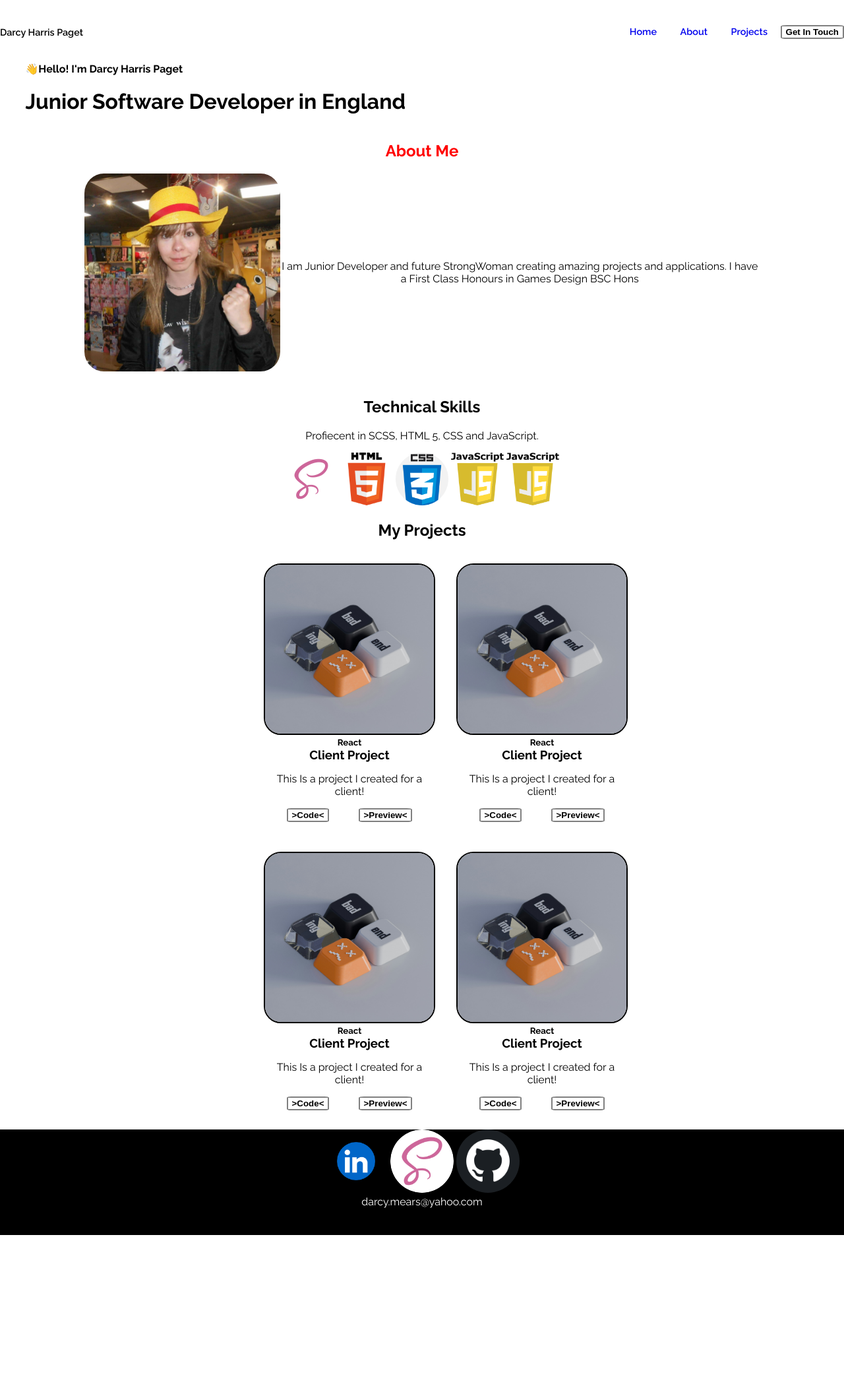
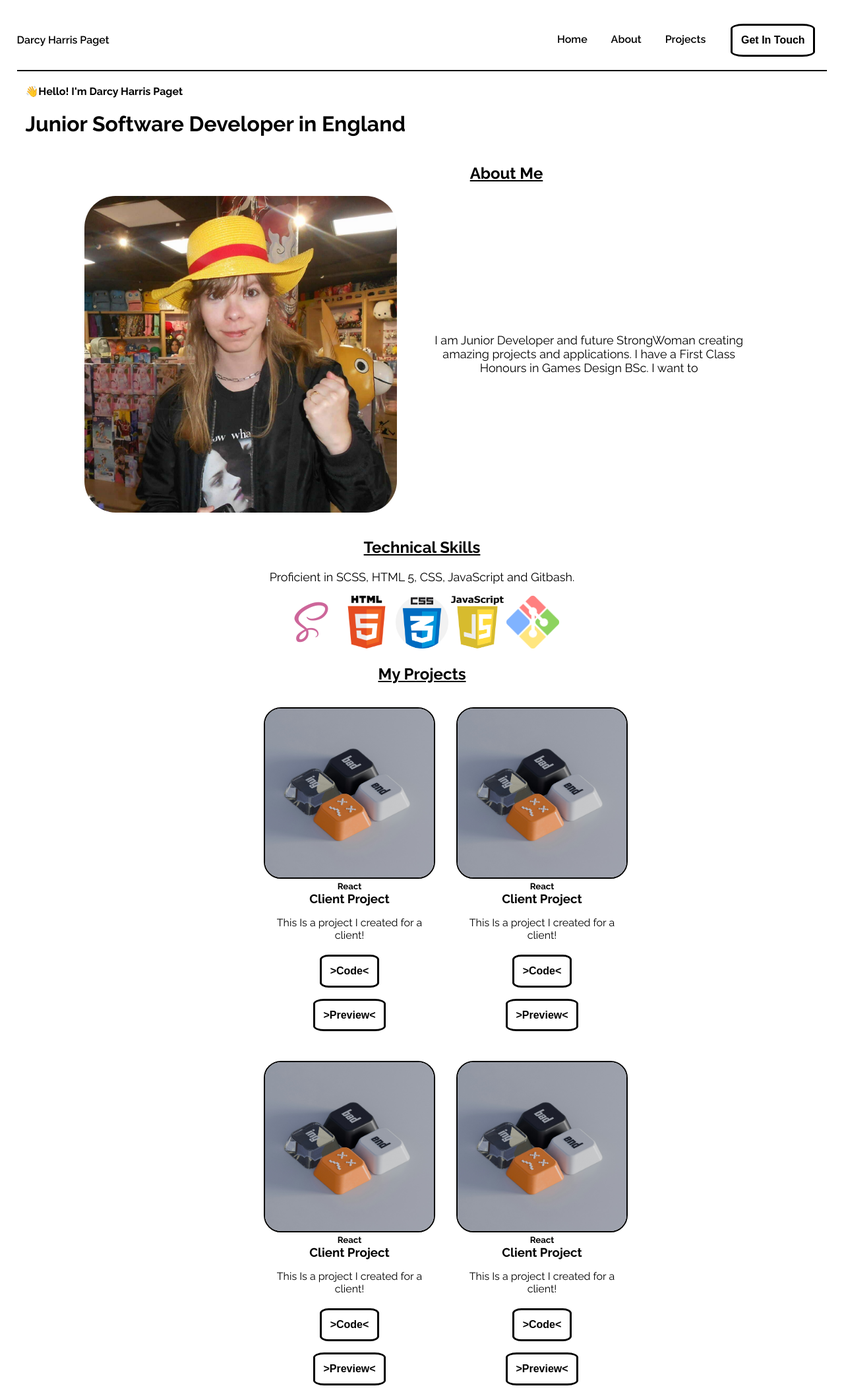
Before and after one commit to DarcyIsSoCOOLANDAWESOME/portfolio-project, a plain HTML site: page index.html in a window 1280 px wide. Shown: the top 2116 px of the page at 66% size. Before the commit the page ends 1872 px from the top, so only its background shows below. Drawn offline with Linux system fonts and the light colour scheme.

Commit message:
Fixed Footer img sizes, added button styles and links plus styled links hover

```diff
--- a/index.html
+++ b/index.html
@@ -14,16 +14,18 @@
     <nav class="navBar">
       <div class="navName">Darcy Harris Paget</div>
       <ul>
-        <li><a href="#">Home</a></li>
+        <li><a href="#home">Home</a></li>
         <li><a href="#about">About</a></li>
-        <li><a href="#">Projects</a></li>
+        <li><a href="#projects">Projects</a></li>
         <li>
-          <button>Get In Touch</button>
+          <a href="mailto:darcy.mears@yahoo.com"
+            ><button>Get In Touch</button></a
+          >
         </li>
       </ul>
     </nav>
 
-    <header>
+    <header id="home">
       <h4>&#128075;Hello! I'm Darcy Harris Paget</h4>
       <h1>Junior Software Developer in England</h1>
     </header>
@@ -42,19 +44,19 @@
           <p>
             I am Junior Developer and future StrongWoman creating amazing
             projects and applications. I have a First Class Honours in Games
-            Design BSC Hons
+            Design BSc. I want to
           </p>
         </div>
       </section>
       <br />
       <section class="secTechnicalSkills">
         <h2>Technical Skills</h2>
-        <p>Profiecent in SCSS, HTML 5, CSS and JavaScript.</p>
+        <p>Proficient in SCSS, HTML 5, CSS, JavaScript and Gitbash.</p>
         <img src="Logos/scss.png" class="technicalLogos" alt="Scss Logo" />
         <img src="Logos/html5.png" class="technicalLogos" alt="HTML5 Logo" />
         <img src="Logos/css.png" class="technicalLogos" alt="CSS Logo" />
         <img src="Logos/Javascript_badge.png" class="technicalLogos" alt="" />
-        <img src="Logos/Javascript_badge.png" class="technicalLogos" alt="" />
+        <img src="Logos/gitbashLogo.png" class="technicalLogos" alt="" />
       </section>
       <section class="secProjects">
         <h2>My Projects</h2>
@@ -65,8 +67,36 @@
             <h3>Client Project</h3>
             <p>This Is a project I created for a client!</p>
             <div>
-              <button class="btnCodeLink">&gt;Code&lt;</button>
-              <button class="btnPrevLink">&gt;Preview&lt;</button>
+              <a
+                target="_blank"
+                href="https://github.com/DarcyIsSoCOOLANDAWESOME"
+                ><button class="btnCodeLink">&gt;Code&lt;</button></a
+              >
+              <a
+                target="_blank"
+                href="https://github.com/DarcyIsSoCOOLANDAWESOME"
+              >
+                <button class="btnPrevLink">&gt;Preview&lt;</button></a
+              >
+            </div>
+          </div>
+          <div class="projectPreview" id="projects">
+            <img src="Logos/placeholderHeaderImg.jpg" alt="" />
+            <h5>React</h5>
+            <h3>Client Project</h3>
+            <p>This Is a project I created for a client!</p>
+            <div>
+              <a
+                target="_blank"
+                href="https://github.com/DarcyIsSoCOOLANDAWESOME"
+                ><button class="btnCodeLink">&gt;Code&lt;</button></a
+              >
+              <a
+                target="_blank"
+                href="https://github.com/DarcyIsSoCOOLANDAWESOME"
+              >
+                <button class="btnPrevLink">&gt;Preview&lt;</button></a
+              >
             </div>
           </div>
           <div class="projectPreview">
@@ -75,8 +105,17 @@
             <h3>Client Project</h3>
             <p>This Is a project I created for a client!</p>
             <div>
-              <button class="btnCodeLink">&gt;Code&lt;</button>
-              <button class="btnPrevLink">&gt;Preview&lt;</button>
+              <a
+                target="_blank"
+                href="https://github.com/DarcyIsSoCOOLANDAWESOME"
+                ><button class="btnCodeLink">&gt;Code&lt;</button></a
+              >
+              <a
+                target="_blank"
+                href="https://github.com/DarcyIsSoCOOLANDAWESOME"
+              >
+                <button class="btnPrevLink">&gt;Preview&lt;</button></a
+              >
             </div>
           </div>
           <div class="projectPreview">
@@ -85,18 +124,17 @@
             <h3>Client Project</h3>
             <p>This Is a project I created for a client!</p>
             <div>
-              <button class="btnCodeLink">&gt;Code&lt;</button>
-              <button class="btnPrevLink">&gt;Preview&lt;</button>
-            </div>
-          </div>
-          <div class="projectPreview">
-            <img src="Logos/placeholderHeaderImg.jpg" alt="" />
-            <h5>React</h5>
-            <h3>Client Project</h3>
-            <p>This Is a project I created for a client!</p>
-            <div>
-              <button class="btnCodeLink">&gt;Code&lt;</button>
-              <button class="btnPrevLink">&gt;Preview&lt;</button>
+              <a
+                target="_blank"
+                href="https://github.com/DarcyIsSoCOOLANDAWESOME"
+                ><button class="btnCodeLink">&gt;Code&lt;</button></a
+              >
+              <a
+                target="_blank"
+                href="https://github.com/DarcyIsSoCOOLANDAWESOME"
+              >
+                <button class="btnPrevLink">&gt;Preview&lt;</button></a
+              >
             </div>
           </div>
         </div>
@@ -104,17 +142,16 @@
     </main>
     <div class="footer">
       <footer class="icons">
-        <a href="https://www.linkedin.com/in/darcy-harris-paget-712178188/"
-          ><img
-            src="Logos/vecteezy_linkedin-logo-png-linkedin-icon-transparent-png_18930480.png"
-            alt="LinkedIn Logo"
+        <a target="_blank" href="Logos/linkedin.jpg"
+          ><img src="Logos/linkedinlogo.png" alt="LinkedIn Logo"
         /></a>
-        <a href="#"><img src="Logos/scss.png" alt="" /></a>
-        <a href="#"
+        <a target="_blank" href="https://github.com/DarcyIsSoCOOLANDAWESOME"
           ><img src="Logos/sllmnhx-github-6980894_1920.png" alt=""
         /></a>
+        <a href="mailto:darcy.mears@yahoo.com"
+          ><p class="email">darcy.mears@yahoo.com</p></a
+        >
       </footer>
-      <p class="email">darcy.mears@yahoo.com</p>
     </div>
   </body>
 </html>
--- a/styles.scss
+++ b/styles.scss
@@ -19,6 +19,36 @@ body {
   text-align: center;
 }
 
+h2 {
+  text-decoration: underline;
+}
+
+a {
+  color: black;
+  text-decoration: none;
+}
+
+a:hover {
+  color: red;
+}
+
+button:hover {
+  color: red;
+  cursor: pointer;
+}
+
+button {
+  background-color: transparent;
+  border: 2px solid grey;
+  border-radius: 15%;
+  text-align: center;
+  font-weight: 700;
+  margin: 4px 2px;
+  font-size: medium;
+  padding: 0.8rem;
+  border: 3px solid black;
+}
+
 .navName {
   text-align: start;
 }
@@ -26,16 +56,21 @@ body {
 //navigation bar
 .navBar {
   font-size: 23px;
-  padding-top: 1.5rem;
+  padding-top: 1rem;
   text-decoration: none;
   font-weight: 600;
   display: flex;
   justify-content: space-between;
   align-items: center;
-  font-size: 0.9rem;
+  font-size: medium;
+  margin-left: 2%;
+  margin-right: 2%;
+  position: sticky;
+  top: 0;
+  background-color: white;
+  border-bottom: 2px solid black;
 
   @include media.phone {
-    // visibility: hidden;
     display: none;
   }
 
@@ -43,7 +78,6 @@ body {
     display: inline;
     a {
       padding: 0.4rem 1rem;
-      text-decoration: none;
     }
   }
   div {
@@ -52,18 +86,6 @@ body {
   //   a :hover {
   //     color: red;
   //   }
-}
-
-//image in the header
-.imgHeader {
-  height: 200px;
-  width: 200px;
-  float: right;
-
-  @include media.phone {
-    visibility: hidden;
-    display: none;
-  }
 }
 
 //About Section
@@ -81,16 +103,19 @@ body {
   flex-direction: column;
   justify-content: center;
   align-items: center;
-
+  p {
+    font-size: large;
+    margin-left: 2rem;
+  }
+  h2 {
+    @include media.laptop {
+      margin-left: 20%;
+    }
+  }
   @include media.laptop {
     flex-direction: column;
     justify-content: left;
     align-items: left;
-  }
-  h2 {
-    @include media.laptop {
-      color: red;
-    }
   }
 }
 h1 {
@@ -110,10 +135,15 @@ h4 {
   border-radius: 10%;
   @include media.laptop {
     float: left;
+    width: 30rem;
+    height: 30rem;
   }
 }
 
 .secTechnicalSkills {
+  p {
+    font-size: large;
+  }
   h2 {
     @include media.laptop {
       text-align: center;
@@ -136,13 +166,6 @@ h4 {
       justify-content: end;
     }
   }
-}
-
-button {
-  background-color: white;
-  border: 2px solid grey;
-  border-radius: 10%;
-  font-weight: 700;
 }
 
 .secProjects {
@@ -168,6 +191,10 @@ button {
     height: 20vw;
     border: 2px solid black;
     border-radius: 10%;
+    @include media.phone {
+      width: 40vw;
+      height: 40vw;
+    }
   }
 
   button {
@@ -209,6 +236,7 @@ button {
 //FOOTER STUFF!!!
 .footer {
   height: 10rem;
+
   background-color: black;
   color: white;
 
@@ -217,13 +245,16 @@ button {
     width: 50%;
   }
   .icons img {
-    height: 6rem;
-    width: 6rem;
+    height: 7rem;
+    width: 7rem;
     border-radius: 50%;
     object-fit: fill;
   }
+
   .email {
     margin: auto;
     width: 50%;
+    color: white;
+    font-size: larger;
   }
 }
--- /dev/null
+++ b/syles.css
@@ -0,0 +1,10 @@
+nav {
+  display: flex;
+  flex-direction: row;
+  justify-content: flex-end;
+  color: red;
+}
+
+p {
+  color: green;
+}
```
Also changed, not shown: Logos/10464412.png (added), Logos/gitbashLogo.png (added), Logos/linkedin.jpg (renamed from Logos/vecteezy_linkedin-logo-png-linkedin-icon-transparent-png_18930480.png), Logos/linkedinlogo.png (added), Logos/vecteezy_linkedin-logo-png-linkedin-icon-transparent-png_18930480 - Copy.png (added), styles.css.
